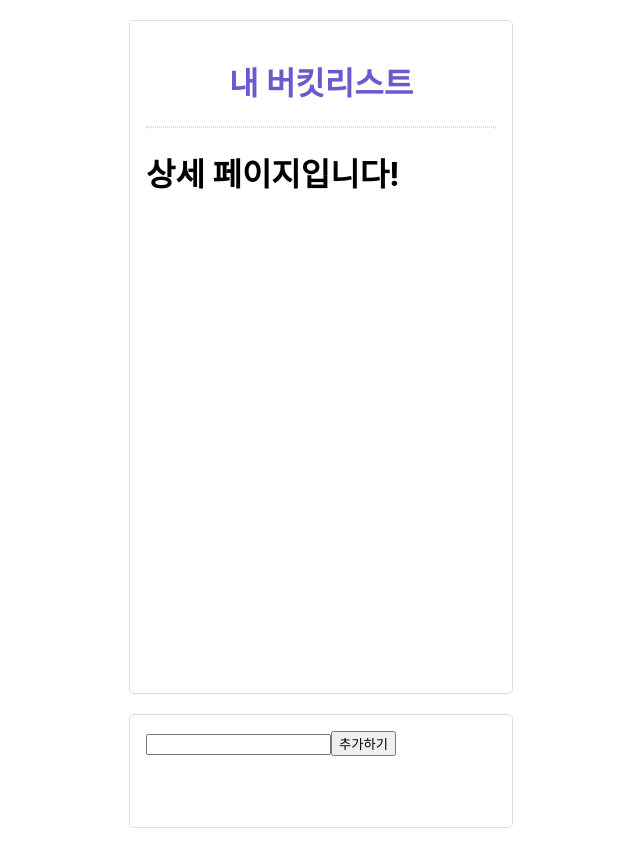
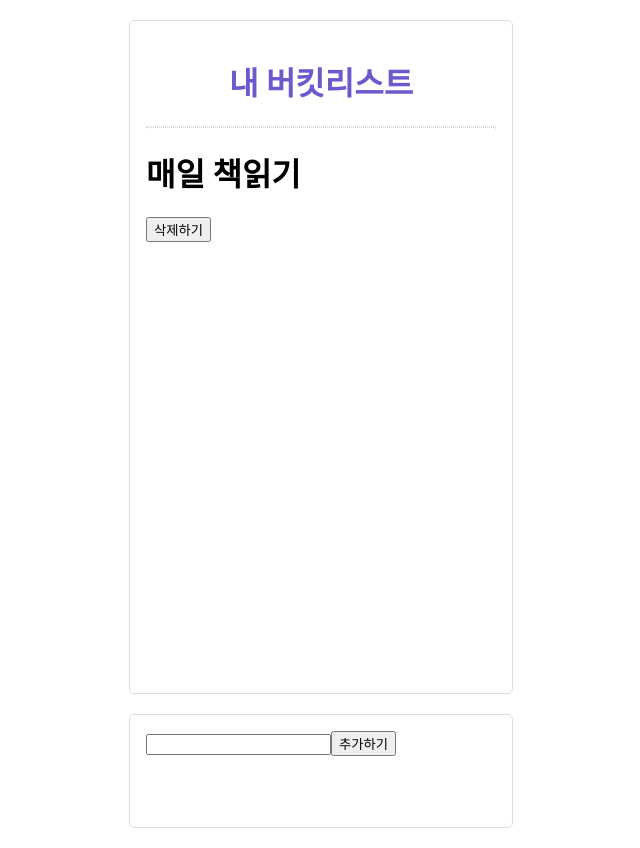
Before and after one commit to Beanxx/BucketList, a React (Create React App) app: page /detail/1 in a window 1280 px wide. Shown: the whole page, without its empty margins (319-959 px from the left). Built offline with nearby package versions, Linux system fonts and the light colour scheme.

Commit message:
feat: redux 사용 리덕스 사용해서 버킷 리스트 데이터 삭제

```diff
--- a/src/App.js
+++ b/src/App.js
@@ -7,6 +7,25 @@ import { Route, Switch } from "react-router-dom";
 import BucketList from "./BucketList";
 import Detail from "./Detail";
 import NotFound from "./NotFound";
+
+import { connect } from "react-redux";
+import { loadBucket, createBucket } from "./redux/modules/bucket";
+
+const mapStateToProps = (state) => {
+  return { bucket_list: state.bucket.list };
+};
+
+const mapDispatchToProps = (dispatch) => {
+  return {
+    load: () => {
+      dispatch(loadBucket());
+    },
+
+    create: (bucket) => {
+      dispatch(createBucket(bucket));
+    },
+  };
+};
 
 class App extends React.Component {
   constructor(props) {
@@ -23,10 +42,8 @@ class App extends React.Component {
   }
 
   addBucketList = () => {
-    let list = this.state.list;
     const new_item = this.text.current.value;
-
-    this.setState({ list: [...list, new_item] });
+    this.props.create(new_item);
   };
 
   render() {
@@ -41,12 +58,12 @@ class App extends React.Component {
               exact
               render={(props) => (
                 <BucketList
-                  list={this.state.list}
+                  bucket_list={this.props.bucket_list}
                   history={this.props.history}
                 />
               )}
             />
-            <Route path="/detail" component={Detail} />
+            <Route path="/detail/:index" component={Detail} />
             <Route
               render={(props) => <NotFound history={this.props.history} />}
             />
@@ -91,4 +108,4 @@ const Line = styled.hr`
   border: 1px dotted #ddd;
 `;
 
-export default withRouter(App);
+export default connect(mapStateToProps, mapDispatchToProps)(withRouter(App));
--- a/src/BucketList.js
+++ b/src/BucketList.js
@@ -1,18 +1,22 @@
 import React from "react";
 import styled from "styled-components";
 
+import { useDispatch, useSelector } from "react-redux";
+
 const BucketList = (props) => {
-  const my_lists = props.list;
+  const bucket_list = useSelector((state) => state.bucket.list);
+
+  console.log(bucket_list);
 
   return (
     <ListStyle>
-      {my_lists.map((list, index) => {
+      {bucket_list.map((list, index) => {
         return (
           <ItemStyle
             className="list_item"
             key={index}
             onClick={() => {
-              props.history.push("/detail");
+              props.history.push("/detail/" + index);
             }}
           >
             {list}
--- a/src/Detail.js
+++ b/src/Detail.js
@@ -1,7 +1,28 @@
 import React from "react";
+import { useSelector, useDispatch } from "react-redux";
+
+import { deleteBucket } from "./redux/modules/bucket";
 
 const Detail = (props) => {
-  return <h1>상세 페이지입니다!</h1>;
+  const dispatch = useDispatch();
+
+  const bucket_list = useSelector((state) => state.bucket.list);
+  console.log(bucket_list, props);
+  const bucket_index = parseInt(props.match.params.index);
+
+  return (
+    <div>
+      <h1>{bucket_list[bucket_index]}</h1>
+      <button
+        onClick={() => {
+          dispatch(deleteBucket(bucket_index));
+          props.history.goBack();
+        }}
+      >
+        삭제하기
+      </button>
+    </div>
+  );
 };
 
 export default Detail;
--- a/src/index.js
+++ b/src/index.js
@@ -5,10 +5,15 @@ import "./index.css";
 import App from "./App";
 import reportWebVitals from "./reportWebVitals";
 
+import { Provider } from "react-redux";
+import store from "./redux/configStore";
+
 ReactDOM.render(
-  <BrowserRouter>
-    <App />
-  </BrowserRouter>,
+  <Provider store={store}>
+    <BrowserRouter>
+      <App />
+    </BrowserRouter>
+  </Provider>,
   document.getElementById("root")
 );
 
--- /dev/null
+++ b/src/redux/configStore.js
@@ -0,0 +1,10 @@
+import { createStore, combineReducers } from "redux";
+import bucket from "./modules/bucket";
+import { createBrowserHistory } from "history";
+
+export const history = createBrowserHistory();
+const rootReducer = combineReducers({ bucket });
+
+const store = createStore(rootReducer);
+
+export default store;
--- /dev/null
+++ b/src/redux/modules/bucket.js
@@ -0,0 +1,48 @@
+// Actions
+const LOAD = "bucket/LOAD";
+const CREATE = "bucket/CREATE";
+const DELETE = "bucket/DELETE";
+
+const initialState = {
+  list: ["영화관 가기", "매일 책읽기", "수영 배우기"],
+};
+
+// Action Creators
+export const loadBucket = (bucket) => {
+  return { type: LOAD, bucket };
+};
+
+export const createBucket = (bucket) => {
+  // bucket = text
+  return { type: CREATE, bucket };
+};
+
+export const deleteBucket = (bucket) => {
+  return { type: DELETE, bucket };
+};
+
+// Reducer
+export default function reducer(state = initialState, action = {}) {
+  switch (action.type) {
+    // do reducer stuff
+    case "bucket/LOAD":
+      return state;
+
+    case "bucket/CREATE": {
+      const new_bucket_list = [...state.list, action.bucket];
+      return { list: new_bucket_list };
+    }
+
+    case "bucket/DELETE": {
+      const bucket_list = state.list.filter((l, idx) => {
+        if (idx !== action.bucket) {
+          return l;
+        }
+      });
+      return { list: bucket_list };
+    }
+
+    default:
+      return state;
+  }
+}
```
